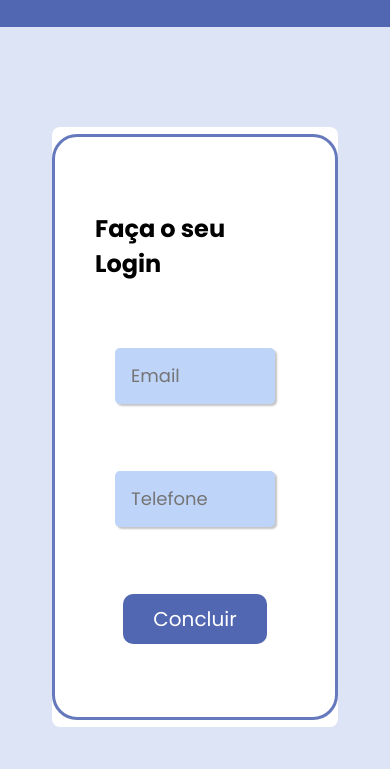
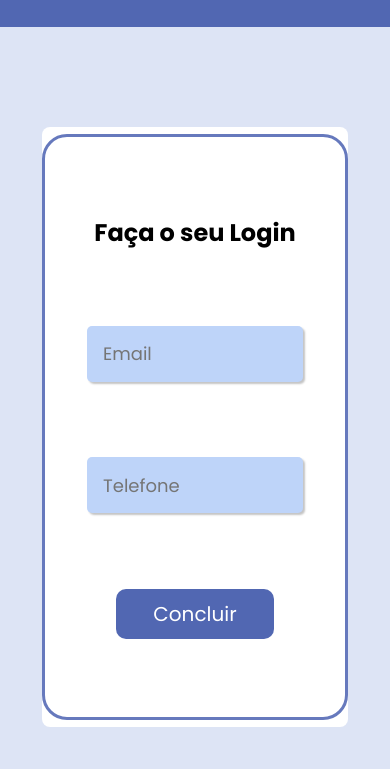
Before and after one commit to jhonatans/infoSports, a plain HTML site: page sprint3/login.html in a window 390 px wide. Shown: the part 75-844 px from the top of the page. Drawn offline with Linux system fonts and the light colour scheme.

Commit message:
Update login.css

```diff
--- a/sprint3/login.css
+++ b/sprint3/login.css
@@ -103,19 +103,23 @@ input::placeholder {
   }
 
   form {
+    width: 300px;
+  }
+
+  input {
     width: 200px;
   }
 }
 
 
 
-@media(max-width: 350px) {
+@media(max-width: 400px) {
   .box-content {
     width: 400px;
   }
 
   form {
-    width: 180px;
+    width: 220px;
   }
 
 
```
